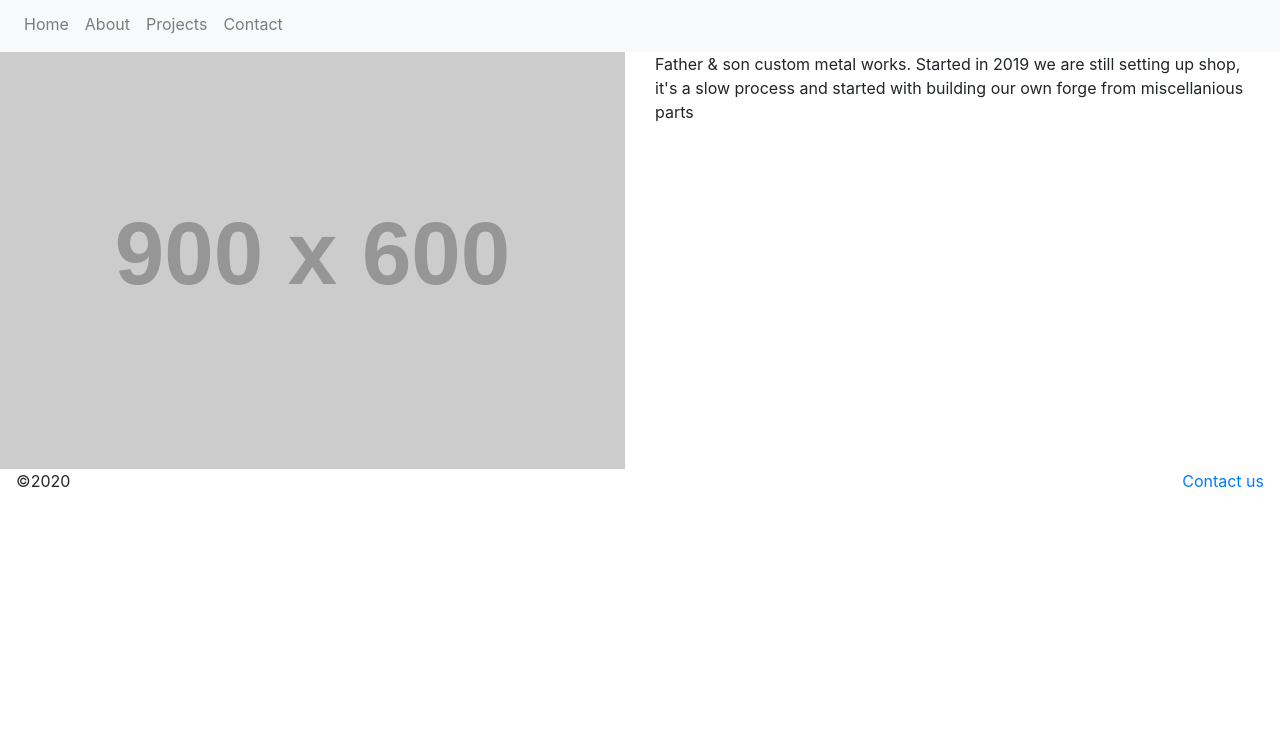
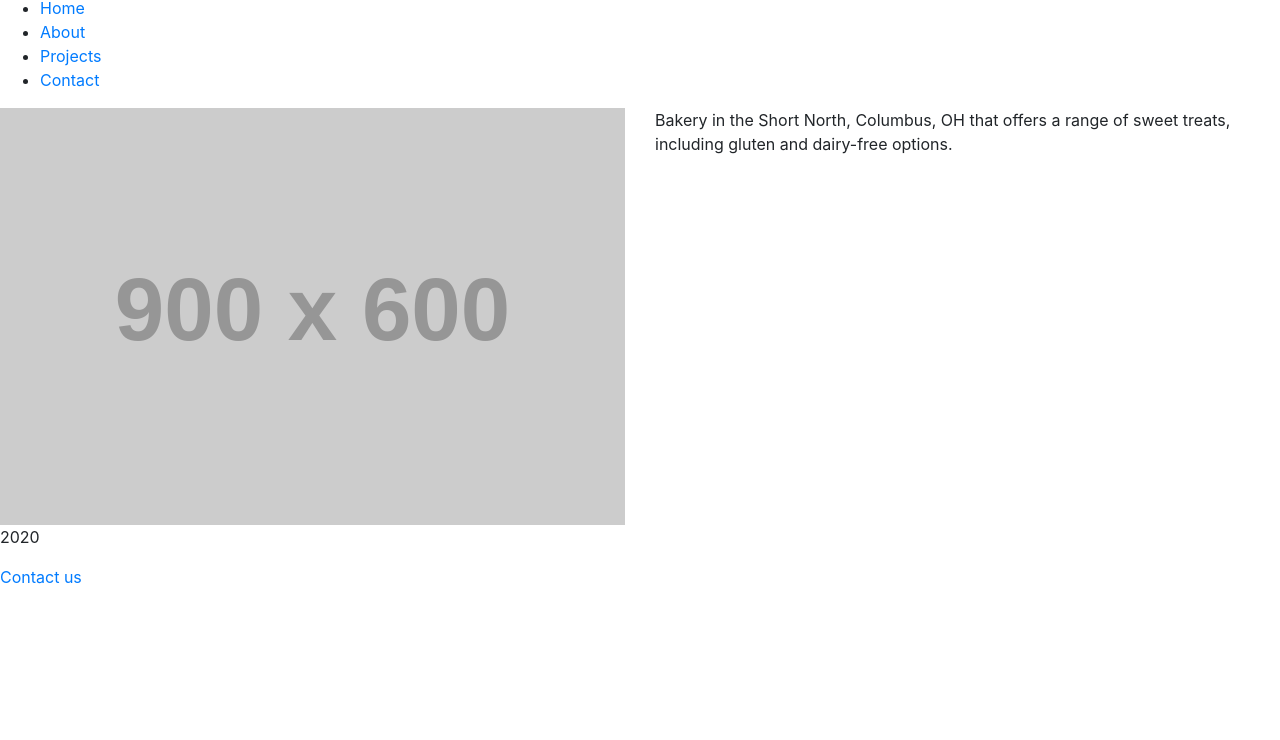
Before and after one commit to cherimarshall/Week7.2, a plain HTML site: page index.html in a window 1280 px wide. Shown: the part 60-800 px from the top of the page. Drawn offline with nearby package versions, Linux system fonts and the light colour scheme; placeholder pictures from the web are drawn by us.

Commit message:
Update index.html

```diff
--- a/index.html
+++ b/index.html
@@ -1,45 +1,44 @@
 <!Doctype html>
 <html lang="en">
 	<head>
-		<title>Dying Star Forge</title>
+		<title> Happy Llama Bakery </title>
 		<meta name="viewport" content="width=device-width, initial-scale=1.0">
 
-
-        <link rel="stylesheet" href="https://stackpath.bootstrapcdn.com/bootstrap/4.5.2/css/bootstrap.min.css" integrity="sha384-JcKb8q3iqJ61gNV9KGb8thSsNjpSL0n8PARn9HuZOnIxN0hoP+VmmDGMN5t9UJ0Z" crossorigin="anonymous">
-
+        <link rel="stylesheet"
+              href="https://stackpath.bootstrapcdn.com/bootstrap/4.5.2/css/bootstrap.min.css"
+              ntegrity="sha384-JcKb8q3iqJ61gNV9KGb8thSsNjpSL0n8PARn9HuZOnIxN0hoP+VmmDGMN5t9UJ0Z"
+              crossorigin="anonymous">
 
         <link href="styles/main.css" rel="stylesheet" type="text/css">
 
 	</head>
 	<body>
         <header>
-            <h1>Dying Star Forge</h1>
+            <h1> Happy Llama Bakery </h1>
         </header>
 
         <!-- https://getbootstrap.com/docs/4.0/components/navbar/ -->
-        <nav class="navbar navbar-expand-md navbar-light bg-light">
-            <button class="navbar-toggler" type="button" data-toggle="collapse" data-target="#navbarSupportedContent" aria-controls="navbarSupportedContent" aria-expanded="false" aria-label="Toggle navigation">
-                <span class="navbar-toggler-icon"></span>
-            </button>
-            <div class="collapse navbar-collapse" id="navbarSupportedContent">
-                <ul class="navbar-nav mr-auto">
-                    <li class="nav-item">
-                      <a class="nav-link" href="index.html">
+        <nav>
+
+            <div>
+                <ul>
+                    <li>
+                      <a href="index.html">
                           Home
                       </a>
                     </li>
-                    <li class="nav-item">
-                      <a class="nav-link" href="about.html">
+                    <li>
+                      <a href="about.html">
                           About
                       </a>
                     </li>
-                    <li class="nav-item">
-                      <a class="nav-link" href="projects.html">
+                    <li>
+                      <a href="projects.html">
                           Projects
                       </a>
                     </li>
-                    <li class="nav-item">
-                      <a class="nav-link" href="contact.html">
+                    <li>
+                      <a href="contact.html">
                           Contact
                       </a>
                     </li>
@@ -49,25 +48,27 @@
         <main>
             <div class="row">
                 <div class="col-md-6">
-                    <img src="https://via.placeholder.com/900x600.png?text=Need+Good+Home+Page+image" alt="Placeholder image for home page" class="img-fluid" />
+                    <img class="img-fluid" src="https://via.placeholder.com/900x600.png?text=Need+Good+Home+Page+image" alt="Placeholder image for home page" class="img-fluid" />
                 </div>
                 <div class="col-md-6">
-                    <p class="pr-3">Father &amp; son custom metal works. Started in 2019 we are still setting up shop, it's a slow process and started with building our own forge from miscellanious parts</p>
+                    <p class="pl-3 pl-md-0 pr-3 "> Bakery in the Short North, Columbus, OH that offers a range of sweet treats, including gluten and dairy-free options. </p>
                 </div>
             </div>
         </main>
-        <footer class="row">
-            <div class="col-md-6">
-                <p class="pl-md-3 text-center text-md-left" >&copy;2020</p>
+        <footer>
+            <div>
+                <p> 2020 </p>
             </div>
-            <div class="col-md-6">
-                <p class="pr-md-3 text-center text-md-right"><a href="contact.html">Contact us</a></p>
+            <div>
+                <p ><a href="contact.html">Contact us</a></p>
             </div>
         </footer>
 
-        <script src="https://code.jquery.com/jquery-3.5.1.slim.min.js" integrity="sha384-DfXdz2htPH0lsSSs5nCTpuj/zy4C+OGpamoFVy38MVBnE+IbbVYUew+OrCXaRkfj" crossorigin="anonymous"></script>
-        <script src="https://cdn.jsdelivr.net/npm/popper.js@1.16.1/dist/umd/popper.min.js" integrity="sha384-9/reFTGAW83EW2RDu2S0VKaIzap3H66lZH81PoYlFhbGU+6BZp6G7niu735Sk7lN" crossorigin="anonymous"></script>
-        <script src="https://stackpath.bootstrapcdn.com/bootstrap/4.5.2/js/bootstrap.min.js" integrity="sha384-B4gt1jrGC7Jh4AgTPSdUtOBvfO8shuf57BaghqFfPlYxofvL8/KUEfYiJOMMV+rV" crossorigin="anonymous"></script>
+
+           <script src="https://code.jquery.com/jquery-3.5.1.slim.min.js" integrity="sha384-DfXdz2htPH0lsSSs5nCTpuj/zy4C+OGpamoFVy38MVBnE+IbbVYUew+OrCXaRkfj" crossorigin="anonymous"></script>
+                <script src="https://cdn.jsdelivr.net/npm/popper.js@1.16.1/dist/umd/popper.min.js" integrity="sha384-9/reFTGAW83EW2RDu2S0VKaIzap3H66lZH81PoYlFhbGU+6BZp6G7niu735Sk7lN" crossorigin="anonymous"></script>
+                <script src="https://stackpath.bootstrapcdn.com/bootstrap/4.5.2/js/bootstrap.min.js" integrity="sha384-B4gt1jrGC7Jh4AgTPSdUtOBvfO8shuf57BaghqFfPlYxofvL8/KUEfYiJOMMV+rV" crossorigin="anonymous"></script>
+
 
     </body>
 </html>
```
